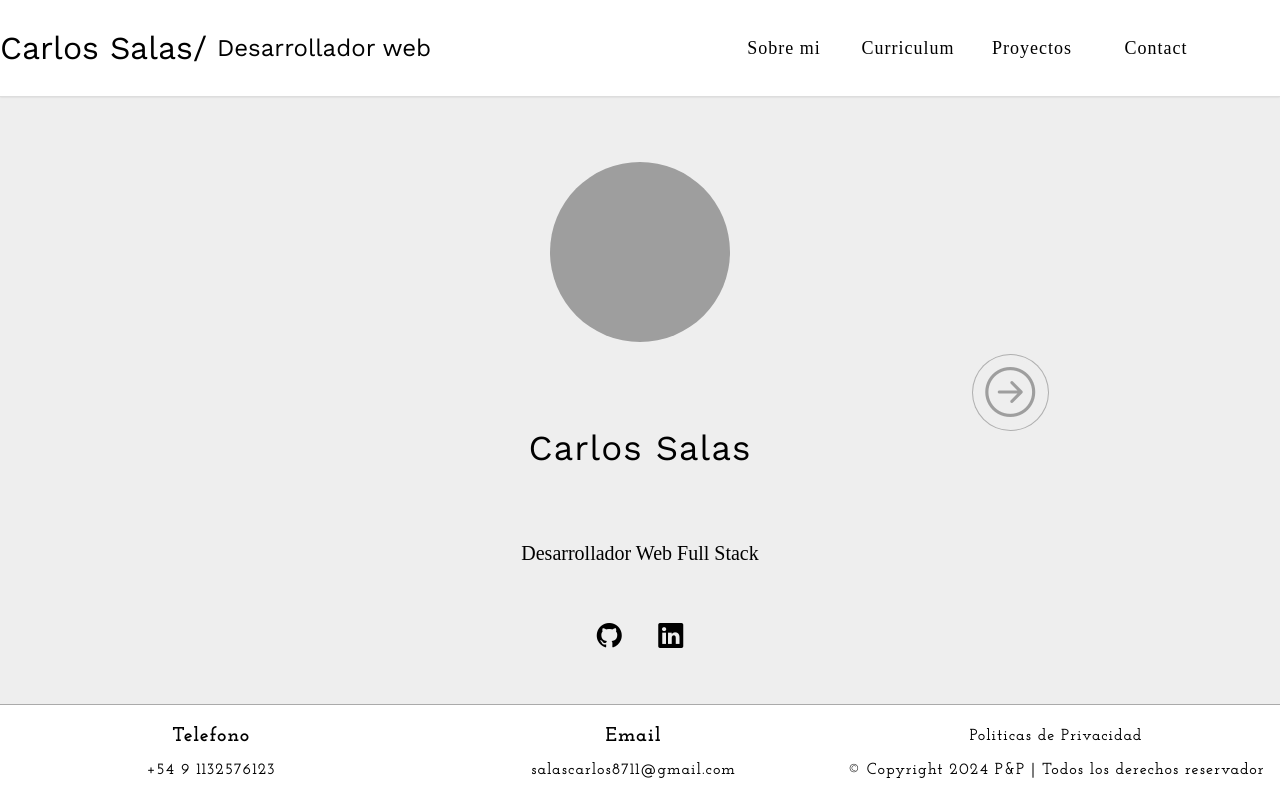
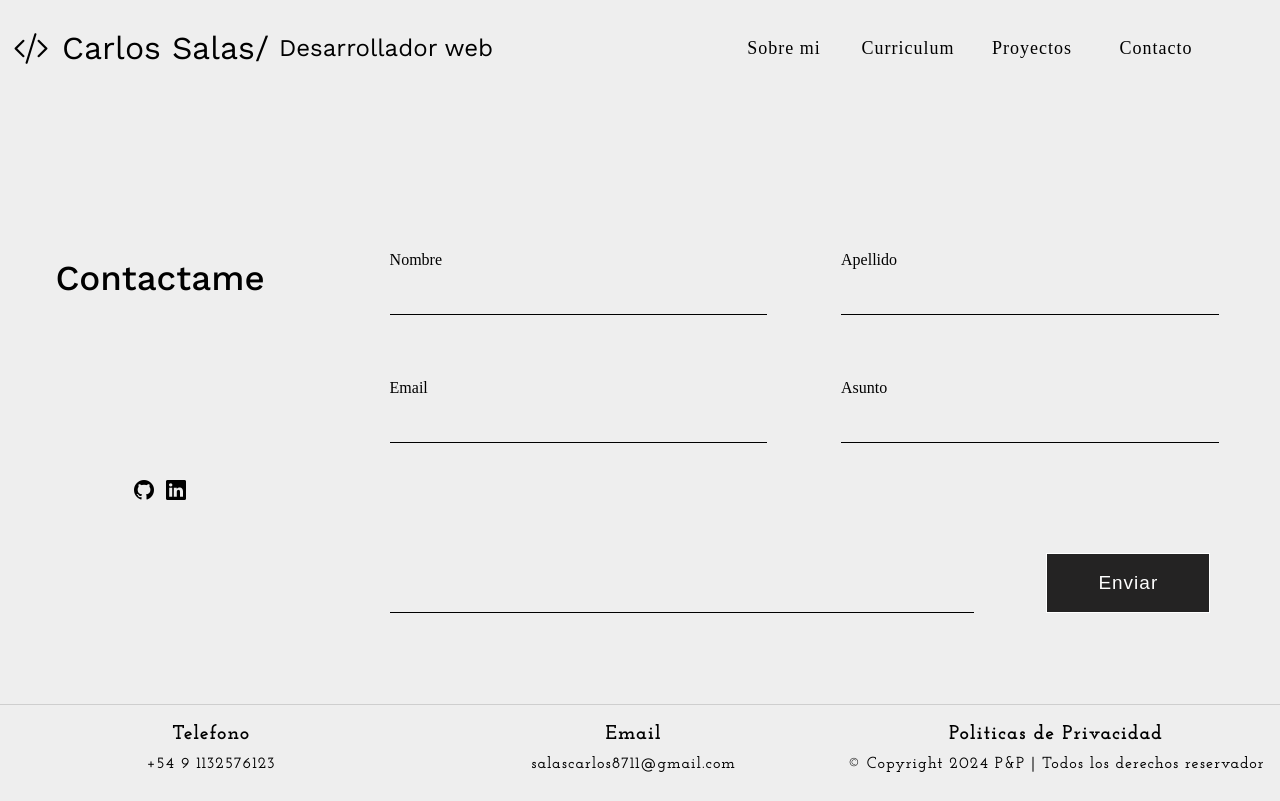
Before and after one commit to Carlos8711/Porfolio, a plain HTML site: page index.html in a window 1280 px wide. Drawn offline with nearby package versions, Linux system fonts and the light colour scheme; grey boxes are pictures that could not be loaded; a web font is replaced by a local one.

Commit message:
Update-cv

```diff
--- a/index.html
+++ b/index.html
@@ -14,6 +14,7 @@
     <header>
         <div class="container-nav">
             <div class="container-title-nav">
+                <i class="bi bi-code-slash"></i>
                 <h1 class="work-sans"  onclick="homeOpen()">Carlos Salas/</h1>
                 <h2 class="work-sans">Desarrollador web</h2>
             </div>
@@ -21,7 +22,7 @@
                 <li onclick="aboutMeOpen()">Sobre mi</li>
                 <li onclick="curriculumOpen()">Curriculum</li>
                 <li onclick="proyectOpen()">Proyectos</li>
-                <li onclick="contactOpen()">Contact</li>
+                <li onclick="contactOpen()">Contacto</li>
             </ul>
         </div>
     </header>
@@ -140,7 +141,47 @@
             <h2>aaaaa</h2>
         </section>
         <section id="sectioncontact">
-            <h2>aaaaa</h2>
+
+            <div class="container-title-contact">
+                <h2 class="work-sans">Contactame</h2>
+                <div class="container-contact-social-networld">
+                    <ul>
+                        <li><a href=""><i class="bi bi-github" id="github"></i></a></li>
+                        <li><a href="https://www.linkedin.com/in/carlos-salas-030808229/" target="_blank" ><i class="bi bi-linkedin" id="linkedin"></i></a></li>
+                    </ul>
+                </div>
+            </div>
+
+            <div class="container-contact">
+
+                <form action="#"  class="container-form">
+                    <div class="container-input">
+                        <div class="lab-inp">
+                            <label for="name">Nombre</label>
+                            <input type="text" name="name"  id="name">
+                        </div>
+                        <div  class="lab-inp">
+                            <label for="lastname">Apellido</label>
+                            <input type="text" name="lastname" id="lastname">
+                        </div>
+                    </div>
+
+                    <div class="container-input">
+                        <div class="lab-inp">
+                            <label for="email">Email</label>
+                            <input type="email" name="email"  id="email">
+                        </div>
+                        <div  class="lab-inp">
+                            <label for="lastname">Asunto</label>
+                            <input type="text" name="subject" id="subject">
+                        </div>
+                    </div>
+                    <div class="container-text-btn">
+                       <textarea name="textarea" id="textarea"></textarea>
+                       <button type="submit">Enviar</button>
+                    </div>
+                </form>
+            </div>
         </section>
 
 
@@ -156,7 +197,7 @@
                 <h4>salascarlos8711@gmail.com</h4>
             </div>
             <div class="container-data-footer">
-                <h4>Politicas de Privacidad</h4>
+                <h2 >Politicas de Privacidad</h2>
                 <h4>&#169; Copyright 2024  P&P | Todos los derechos reservador</h4>
             </div>
 
--- a/script.js
+++ b/script.js
@@ -91,12 +91,15 @@ function messenger(){
     messengerh4.style.fontSize="20px"
     messengerh4.style.color="#000"
 }
+
+
+
 function homeOpen(){
     sectionPri.style.width="100%"
     sectionPri.style.height="100%"
     sectionPri.style.opacity="1"
     sectionPri.style.borderRadius="0"
-    main.style.height="80%"
+    main.style.overflow="hidden"
 
     sectionaboutme.style.width="0%"
     sectionaboutme.style.height="0%"
@@ -149,6 +152,7 @@ function aboutMeOpen(){
     sectionaboutme.style.height="100%"
     sectionaboutme.style.opacity="1"
     sectionaboutme.style.borderRadius="0"
+    main.style.overflow="hidden"
 }
 
 
@@ -176,7 +180,8 @@ function curriculumOpen(){
     sectioncurriculum.style.width="100%"
     sectioncurriculum.style.height="100%"
     sectioncurriculum.style.borderRadius="0"
-    main.style.height="300%"
+    sectioncurriculum.style.height="300%"
+    main.style.overflow="scroll"
 }
 
 
@@ -205,8 +210,7 @@ function proyectOpen(){
     sectionproyect.style.width="100%"
     sectionproyect.style.height="100%"
     sectionproyect.style.borderRadius="0"
-    main.style.height="80%"
-
+    main.style.overflow="hidden"
 
 }
 
@@ -234,6 +238,6 @@ function contactOpen(){
     sectioncontact.style.width="100%"
     sectioncontact.style.height="100%"
     sectioncontact.style.borderRadius="0"
+    main.style.overflow="hidden"
 
-    main.style.height="80%"
 }
--- a/style.css
+++ b/style.css
@@ -2,23 +2,25 @@ html,body{
 height: 100%;
 margin: 0;
 padding: 0;
+background-color: #eee;
 }
 
 header{
 width: 100%;
-height: 8%;
+height: 12%;
 display: flex;
 background-color: #000;
 }
 main{
     width: 100%;
-    height: 80%;
+    height: 76%;
     display: flex;
     transition: all 0.5s ease-in-out;
+    overflow: hidden;
 }
 footer{
     width: 100%;
-    height: 12%;
+    height: 11%;
     display: flex;
 }
 /*******************************************************/
@@ -51,15 +53,22 @@ justify-content: center;
 align-items: center;
 position: fixed;
 z-index: 1000;
-background-color: #fff;
-border-bottom: 1px solid #0002;
-box-shadow: 0 0 2px #0002;
+background-color: #eee;
 }
+
 .container-title-nav{
 width: 50%;
 height: 100%;
 display: flex;
 }
+.container-title-nav i{
+    width: 10%;
+    height: 100%;
+    display: flex;
+    justify-content: center;
+    align-items: center;
+    font-size: 35px;
+    }
 
 .container-title-nav h1{
     max-width: 50%;
@@ -121,9 +130,9 @@ section{
     overflow: hidden;
 }
 #sectionhome{
-    width: 100%;
-    height: 100%;
-    opacity: 1;
+    width: 0%;
+    height: 0%;
+    opacity: 0;
     background-color: #eee;
 }
 #sectionaboutme{
@@ -144,14 +153,15 @@ section{
   flex-direction: column;
   opacity: 0;
 
+
   /*border-radius: 50%;*/
 }
 .container-curriculum{
     width: 100%;
     height: 100%;
-
     display: flex;
     flex-direction: column;
+    z-index: 10000;
     border: 1PX SOLID RED;
 }
 .container-title-curriculum h2{
@@ -220,6 +230,140 @@ section{
 
 
 /**************************************** fin sectioncurriculum************************************************/
+
+
+
+
+/**************************************** sectioncontact************************************************/
+#sectioncontact{
+    width: 100%;
+    height: 100%;
+    opacity: 1;
+   /* border-radius: 50%;*/
+}
+.container-title-contact{
+    width: 25%;
+    height: 100%;
+
+}
+.container-title-contact h2{
+    width: 100%;
+    height: 60%;
+    display: flex;
+    justify-content: center;
+    align-items: center;
+    font-size: 35px;
+    font-weight: 500;
+    margin: 0;
+}
+
+.container-contact-social-networld{
+    width: 100%;
+    height: 40%;
+    display: flex;
+}
+.container-contact-social-networld ul{
+    width: 100%;
+    height: 25%;
+    display: flex;
+    justify-content: center;
+    align-items: center;
+    margin: 0;
+    padding: 0;
+}
+.container-contact-social-networld ul li{
+    width: 10%;
+    height: 100%;
+    display: flex;
+    justify-content: center;
+    align-items: center;
+    font-size: 20px;
+
+}
+.container-contact-social-networld i{
+    color: #000;
+    transition: 0.5s ease-in-out;
+}
+
+
+
+
+
+
+
+
+
+
+.container-contact{
+    width: 75%;
+    height: 100%;
+    display: flex;
+    justify-content: center;
+    align-items: center;
+}
+.container-form{
+    width: 90%;
+    height: 70%;
+    display: flex;
+    flex-direction: column;
+    justify-content: center;
+    align-items: center;
+    z-index: 1000;
+}
+.container-input{
+    width: 95%;
+    height: 30%;
+    display: flex;
+    justify-content: space-between;
+    align-items: end;
+}
+.lab-inp{
+    width: 45%;
+    height: 50%;
+    display: flex;
+    flex-direction: column;
+    margin: 0;
+}
+.lab-inp input{
+    width: 99%;
+    height: 50%;
+    border: none;
+    padding-left: 10px;
+    border-bottom: 1px solid #000;
+    background-color: transparent;
+    cursor: pointer;
+}
+.lab-inp label{
+    width: 100%;
+    height: 50%;
+}
+.container-text-btn{
+    width: 95%;
+    height: 40%;
+    display: flex;
+    justify-content: space-between;
+    align-items: end;
+}
+.container-text-btn textarea{
+    width: 70%;
+    height: 80%;
+    border: none;
+    padding: 10px 0 0 10px;
+    cursor: pointer;
+    resize: none;
+    background-color: transparent;
+    border-bottom: 1px solid #000;
+}
+.container-text-btn button{
+    width: 20%;
+    height: 35%;
+    cursor: pointer;
+}
+
+
+
+
+/**************************************** fin sectioncontact************************************************/
 #sectionproyect{
     width: 0%;
     height: 0%;
@@ -227,13 +371,8 @@ section{
     border-radius: 50%;
     background-color:rgb(9, 0, 128);
 }
-#sectioncontact{
-    width: 0%;
-    height: 0%;
-    opacity: 0;
-    border-radius: 50%;
-    background-color:rgb(128, 115, 0);
-}
+
+
 .container-card{
     width: 60%;
     height: 70%;
@@ -243,7 +382,7 @@ section{
     top: 14%;
     left: 20%;
     position: absolute;
-    background-color: #eee;
+
     /*  border-top: 1px solid #0001;
     border: 1px solid #0004;
  box-shadow: 15px 15px 21px #0009;*/
@@ -437,7 +576,8 @@ section{
         width: 100%;
         height: 100%;
         display: flex;
-        border-top: 1px solid #0005;
+        background-color: #eee;
+        border-top: 1px solid #0002;
     }
     .container-data-footer{
         width: 33%;
```
